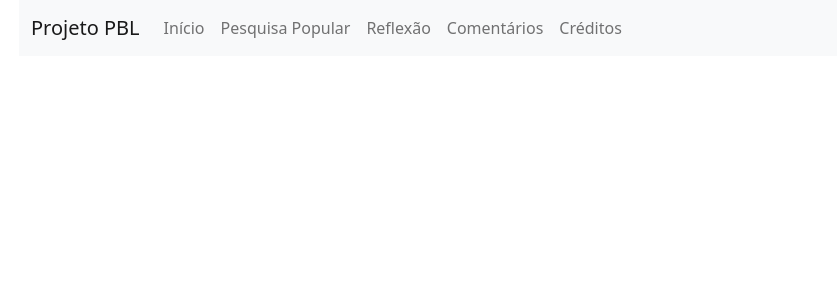
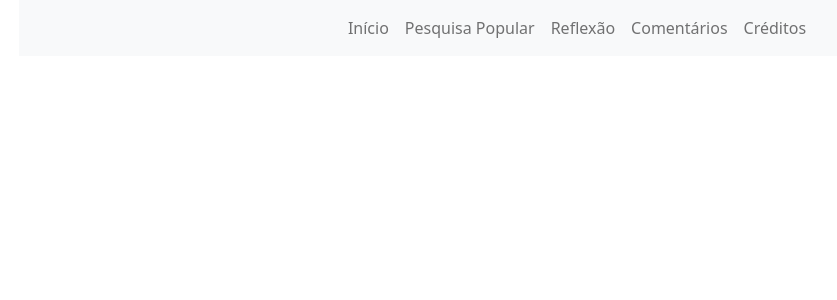
Before and after one commit to dvitorsantos/Projeto-PBL-CodeIgniter, a CodeIgniter 4 app: the page made by app/Views/Home/header.php in a window 1280 px wide. Shown: the top 300 px of the page, without its empty margins (63-900 px from the left). Run offline with PHP 8.4 and a stand-in for CodeIgniter, Linux system fonts and the light colour scheme; the template is opened without the code that fills it, so the values that code supplies are empty; some libraries are stand-ins or nearby versions.

Commit message:
Header atualizado

```diff
--- a/app/Config/Database.php
+++ b/app/Config/Database.php
@@ -35,7 +35,7 @@
 		'hostname' => 'localhost',
 		'username' => 'root',
 		'password' => '',
-		'database' => 'bd_pbl',
+		'database' => 'pbl',
 		'DBDriver' => 'MySQLi',
 		'DBPrefix' => '',
 		'pConnect' => false,
--- a/app/Config/Routes.php
+++ b/app/Config/Routes.php
@@ -33,7 +33,7 @@
 // We get a performance increase by specifying the default
 // route since we don't have to scan directories.
 $routes->get('/', 'Landing::index');
-$routes->add('home/comentarios', 'Home::comentarios');
+
 
 /*
  * --------------------------------------------------------------------
--- a/app/Controllers/BaseController.php
+++ b/app/Controllers/BaseController.php
@@ -39,7 +39,7 @@
 	public function initController(RequestInterface $request, ResponseInterface $response, LoggerInterface $logger)
 	{
 		// Do Not Edit This Line
-		parent::initController($request, $response, $logger);
+		Parent::initController($request, $response, $logger);
 
 		//--------------------------------------------------------------------
 		// Preload any models, libraries, etc, here.
--- a/app/Controllers/Home.php
+++ b/app/Controllers/Home.php
@@ -11,7 +11,7 @@
 
 	public function inicio() {
 		echo view('home/header');
-		echo 'Inicio';
+		echo view('home/inicio');
 	}
 
 	public function pesquisa_popular() {
--- a/app/Views/Home/header.php
+++ b/app/Views/Home/header.php
@@ -5,12 +5,14 @@
     <meta http-equiv="X-UA-Compatible" content="IE=edge">
     <meta name="viewport" content="width=device-width, initial-scale=1.0">
     <link href="https://cdn.jsdelivr.net/npm/bootstrap@5.0.0-beta2/dist/css/bootstrap.min.css" rel="stylesheet" integrity="sha384-BmbxuPwQa2lc/FVzBcNJ7UAyJxM6wuqIj61tLrc4wSX0szH/Ev+nYRRuWlolflfl" crossorigin="anonymous">
+    <link rel="stylesheet" href="<?php echo base_url('assets/css/header.css'); ?>">
+
     <title>Projeto PBL</title>
 </head>
 <body class="container">
 <nav class="navbar navbar-expand-lg navbar-light bg-light">
-  <div class="container-fluid">
-    <a class="navbar-brand" href="../landing">Projeto PBL</a>
+  <div class="container-fluid fs-6">
+
     <button class="navbar-toggler" type="button" data-bs-toggle="collapse" data-bs-target="#navbarNav" aria-controls="navbarNav" aria-expanded="false" aria-label="Toggle navigation">
       <span class="navbar-toggler-icon"></span>
     </button>
--- /dev/null
+++ b/assets/css/header.css
@@ -0,0 +1,5 @@
+#navbarNav{
+    display: flex;
+    justify-content: center;
+    width: 100%;
+}
```
Also changed, not shown: app/Views/Home/inicio.php (added, +22 -0 lines), assets/css/inicio.css (added).
